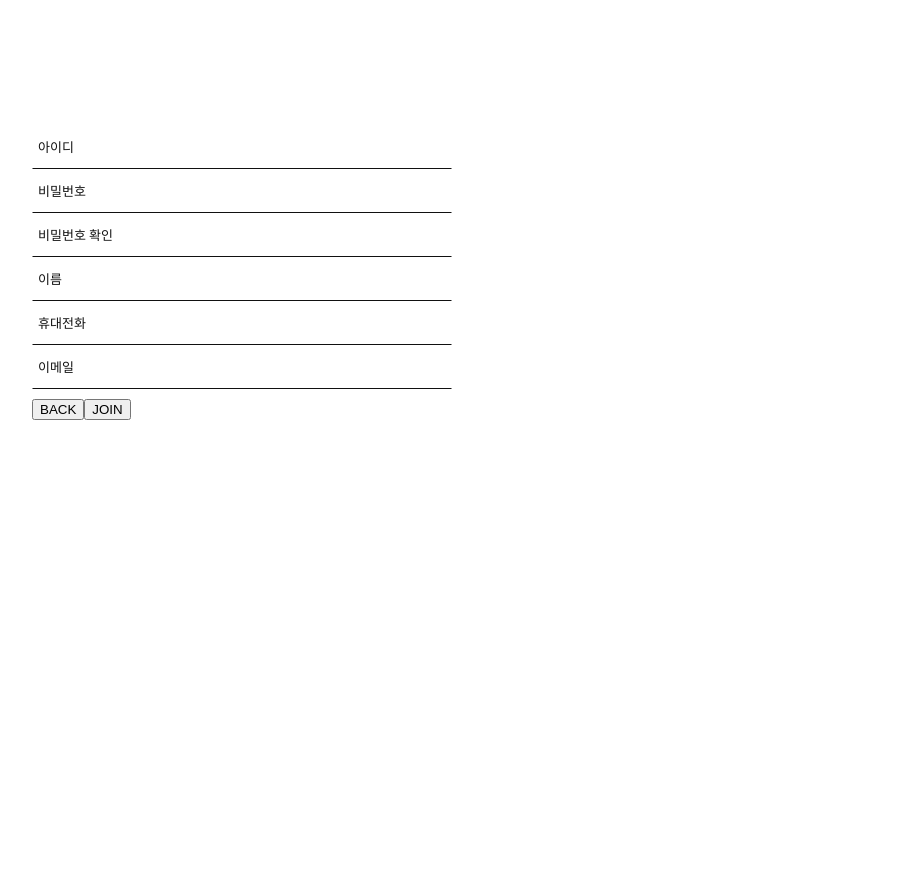
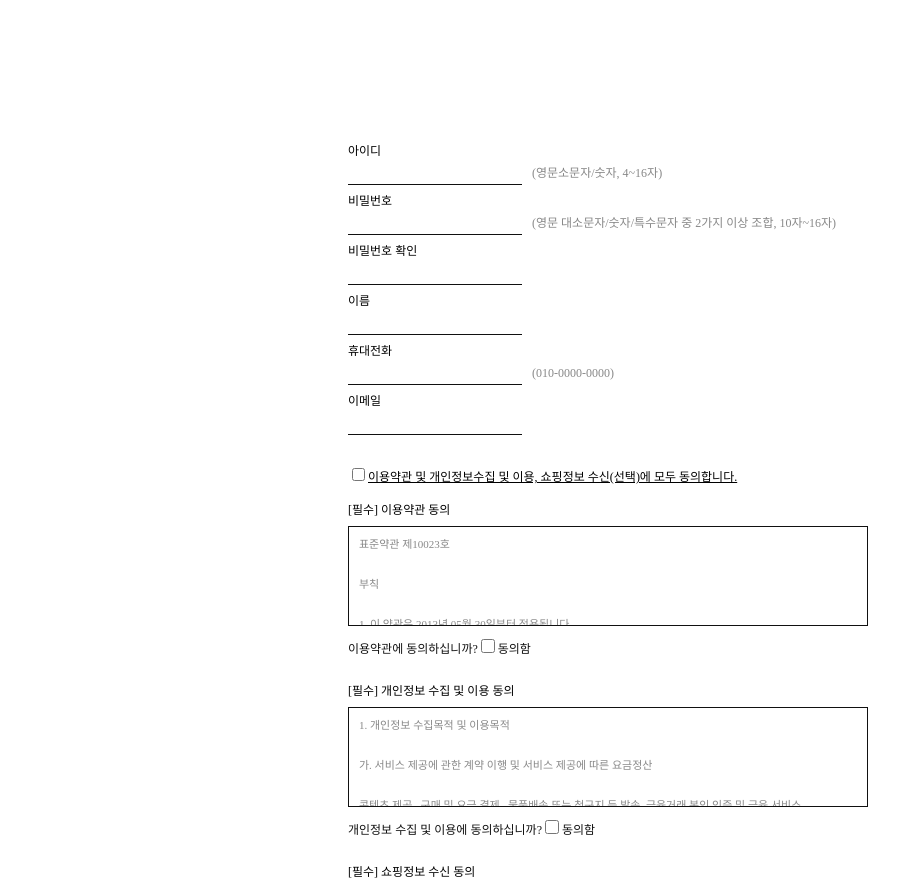
Before and after one commit to yongseongJang/Study_Web, a React app: page /signup in a window 1280 px wide. Shown: the top 887 px of the page, without its empty margins (32-931 px from the left). Before the commit the page ends 820 px from the top, so only its background shows below. Built offline with nearby package versions, Linux system fonts and the light colour scheme.

Commit message:
feat(client): develop sign up page

```diff
--- a/src/client/components/Input.tsx
+++ b/src/client/components/Input.tsx
@@ -5,6 +5,7 @@ interface InputProps {
   id: string;
   type: any;
   value: string;
+  info: string | undefined;
   onChange: () => void;
 }
 
@@ -19,6 +20,7 @@ function Input(props: InputProps) {
           value={props.value}
           onChange={props.onChange}
         />
+        <span className="Input__Label__Info">{props.info}</span>
       </label>
     </div>
   );
--- /dev/null
+++ b/src/client/components/Terms.tsx
@@ -0,0 +1,62 @@
+import * as React from "react";
+import { useState, useEffect } from "react";
+
+interface TermsProps {
+  head: string;
+  content: Array<string>;
+  tail: Array<string>;
+  agreeAllState?: boolean;
+}
+
+function Terms(props: TermsProps) {
+  const [checkBoxState, setCheckBoxState] = useState<Array<boolean>>(
+    Array(props.tail.length).fill(
+      props.agreeAllState ? props.agreeAllState : false,
+    ),
+  );
+
+  useEffect(() => {
+    setCheckBoxState(Array(props.tail.length).fill(props.agreeAllState));
+  }, [props.agreeAllState]);
+
+  const handleChange = (e: React.ChangeEvent) => {
+    const index = Number(e.target.id.split("_")[2]);
+
+    setCheckBoxState([
+      ...checkBoxState.slice(0, index),
+      !checkBoxState[index],
+      ...checkBoxState.slice(index + 1),
+    ]);
+  };
+
+  return (
+    <div className="Terms__AgreeArea">
+      <h3>{props.head}</h3>
+      <div className="Terms__AgreeArea__Content">
+        <div>
+          {props.content.map((phrases, index) => {
+            return <p key={index}>{phrases}</p>;
+          })}
+        </div>
+      </div>
+      <ul>
+        {props.tail.map((value, index) => {
+          return (
+            <li key={index}>
+              <span>{value}</span>
+              <input
+                id={`terms_check_${index}`}
+                type="checkbox"
+                onChange={handleChange}
+                checked={checkBoxState[index]}
+              />
+              <label htmlFor="terms_check">동의함</label>
+            </li>
+          );
+        })}
+      </ul>
+    </div>
+  );
+}
+
+export default Terms;
--- a/src/client/components/index.ts
+++ b/src/client/components/index.ts
@@ -1 +1,2 @@
 export { default as Input } from "./Input";
+export { default as Terms } from "./Terms";
--- a/src/client/containers/LoginForm.tsx
+++ b/src/client/containers/LoginForm.tsx
@@ -49,6 +49,7 @@ function LoginForm(props: LoginProps) {
                   label={formElement.config.elementLabel}
                   type={formElement.config.inputType}
                   value={formElement.config.value}
+                  info={formElement.config.info}
                   onChange={props.onChange}
                 />
               </div>
--- a/src/client/containers/SignUpForm.tsx
+++ b/src/client/containers/SignUpForm.tsx
@@ -1,11 +1,13 @@
 import * as React from "react";
+import { useState } from "react";
 import withForm from "../hocs/withForm";
 import signUpField from "../utils/fields/signUpField";
-import { Input } from "../components";
+import { Input, Terms } from "../components";
 import { signUpActions } from "../actions";
 
 import { IFields } from "../utils/fields/types";
 import { IUserInfo } from "../interfaces";
+import signUpTermsField from "../utils/fields/signUpTermsField";
 
 interface SignUpProps {
   renderElements: () => [];
@@ -17,6 +19,8 @@ interface SignUpProps {
 }
 
 function SignUpForm(props: SignUpProps) {
+  const [agreeAllState, setAgreeAllState] = useState<boolean>(false);
+
   let errorMessage = "";
 
   const handleSubmitClick = () => {
@@ -25,6 +29,10 @@ function SignUpForm(props: SignUpProps) {
     } else {
       props.submit(signUpActions.signUp)();
     }
+  };
+
+  const handleCheckBox = () => {
+    setAgreeAllState(!agreeAllState);
   };
 
   return (
@@ -44,20 +52,47 @@ function SignUpForm(props: SignUpProps) {
                   label={formElement.config.elementLabel}
                   type={formElement.config.inputType}
                   value={formElement.config.value}
+                  info={formElement.config.info ? formElement.config.info : ""}
                   onChange={props.onChange}
                 />
               </div>
             );
           })}
-        <button>BACK</button>
-        <button
-          className="SignUpForm__Button"
-          color="primary"
-          type="button"
-          onClick={handleSubmitClick}
-        >
-          JOIN
-        </button>
+
+        <div className="SignUpForm__AgreeAll">
+          <input
+            type="checkbox"
+            id="agree_all_check"
+            onChange={handleCheckBox}
+          ></input>
+          <label htmlFor="agree_all_check">
+            이용약관 및 개인정보수집 및 이용, 쇼핑정보 수신(선택)에 모두
+            동의합니다.
+          </label>
+        </div>
+        {signUpTermsField.map((field, index) => {
+          return (
+            <Terms
+              key={index}
+              head={field.head}
+              content={field.content}
+              tail={field.tail}
+              agreeAllState={agreeAllState}
+            />
+          );
+        })}
+        <div className="SignUpForm__BtnArea">
+          <a className="SignUpForm__BtnArea__Left" href="/">
+            BACK
+          </a>
+          <a
+            className="SignUpForm__BtnArea__Right"
+            href="#none"
+            onClick={handleSubmitClick}
+          >
+            JOIN
+          </a>
+        </div>
       </form>
     </div>
   );
--- a/src/client/styles/App.scss
+++ b/src/client/styles/App.scss
@@ -1,3 +1,4 @@
 @use "Reset";
 @use "Common";
 @use "Login";
+@use "SignUp";
--- a/src/client/styles/Common.scss
+++ b/src/client/styles/Common.scss
@@ -22,31 +22,3 @@ body {
   padding: 135px 0 400px 0;
   box-sizing: border-box;
 }
-
-.Input__Label {
-  display: block;
-  width: 418px;
-  margin: 0 0 10px;
-  border: 1px solid #fff;
-  border-bottom: 1px solid #111;
-  color: #111;
-  font-size: 13px;
-  font-weight: 400;
-}
-.Input__Label span {
-  float: left;
-  width: 80px;
-  padding: 5px 0 10px 5px;
-  color: #111;
-  text-transform: uppercase;
-  font-size: 13px;
-  font-weight: 400;
-}
-.Input__Label input {
-  // float: left;
-  width: 320px;
-  height: 30px;
-  border: 0 none;
-  color: #111;
-  text-transform: none;
-}
--- a/src/client/styles/SignUp.scss
+++ b/src/client/styles/SignUp.scss
@@ -0,0 +1,112 @@
+.SignUpForm {
+  width: 100%;
+  max-width: 520px;
+  margin: 0 auto;
+}
+
+.SignUpForm .Input__Label span {
+  width: 100%;
+  display: block;
+  border: none;
+  padding: 10px 0 3px 0;
+  text-align: left;
+  font-size: 12px;
+  text-transform: capitalize;
+  letter-spacing: 0px;
+  font-weight: 300;
+}
+
+.SignUpForm .Input__Label input {
+  width: 170px;
+  height: 22px;
+  margin-right: 10px;
+  border: 0;
+  border-bottom: 1px solid #111;
+}
+
+.SignUpForm .Input__Label__Info {
+  display: inline !important;
+  color: #888;
+}
+
+.SignUpForm__AgreeAll {
+  padding: 30px 0 20px 0;
+  text-decoration: underline;
+}
+
+.SignUpForm__AgreeAll > label {
+  font-size: 12px;
+  font-weight: 400;
+}
+
+.SignUpForm__BtnArea {
+  margin: 50px 0 0 0;
+  text-align: center;
+  text-transform: uppercase;
+  font-size: 12px;
+}
+
+.SignUpForm__BtnArea > a {
+  color: #111;
+  font-size: 13px;
+  font-weight: 400;
+  text-transform: uppercase;
+}
+
+.SignUpForm__BtnArea > a:hover {
+  color: #888;
+}
+
+.SignUpForm__BtnArea__Left {
+  float: left;
+  margin: 0 5px 0 0;
+}
+
+.SignUpForm__BtnArea__Right {
+  float: right;
+  margin: 0 0 0 5px;
+}
+
+.SignUpForm .Terms__AgreeArea > h3 {
+  font-weight: 500;
+  font-size: 12px;
+  padding: 0 0 10px 0;
+}
+
+.SignUpForm .Terms__AgreeArea > ul {
+  padding: 0 0 30px 0;
+  color: #111;
+  letter-spacing: 0px;
+  font-size: 12px;
+}
+
+.SignUpForm .Terms__AgreeArea > ul > li > input[type="checkbox"] {
+  width: 14px;
+  height: 14px;
+  margin: 3px 3px 0 3px;
+  padding: 0;
+  border: 0;
+  top: -50%;
+}
+
+.SignUpForm .Terms__AgreeArea__Content {
+  margin: 0 0 10px 0;
+  width: 100%;
+  overflow: auto;
+  box-sizing: border-box;
+  height: 100px;
+  font-size: 11px;
+  line-height: 15px;
+  letter-spacing: 0px;
+  padding: 10px;
+  color: #888;
+  border: 1px solid #111;
+}
+
+.SignUpForm .Terms__AgreeArea__Content > div {
+  word-wrap: break-word;
+}
+
+.SignUpForm .Terms__AgreeArea__Content > div > p {
+  padding: 0 0 25px;
+}
--- a/src/client/utils/fields/signUpField.ts
+++ b/src/client/utils/fields/signUpField.ts
@@ -11,6 +11,7 @@ const signUpField: { [key: string]: IFields } = {
     },
     valid: false,
     errorMessage: "아이디 항목은 필수 입력값입니다.",
+    info: "(영문소문자/숫자, 4~16자)",
   },
   pw: {
     elementLabel: "비밀번호",
@@ -22,6 +23,7 @@ const signUpField: { [key: string]: IFields } = {
     },
     valid: false,
     errorMessage: "비밀번호 항목은 필수 입력값입니다.",
+    info: "(영문 대소문자/숫자/특수문자 중 2가지 이상 조합, 10자~16자)",
   },
   pw_check: {
     elementLabel: "비밀번호 확인",
@@ -53,6 +55,7 @@ const signUpField: { [key: string]: IFields } = {
     },
     valid: false,
     errorMessage: "휴대전화 항목은 필수 입력값입니다.",
+    info: "(010-0000-0000)",
   },
   email: {
     elementLabel: "이메일",
--- /dev/null
+++ b/src/client/utils/fields/signUpTermsField.ts
@@ -0,0 +1,55 @@
+import { ITerms } from "../../utils/fields/types";
+import * as React from "react";
+
+const signUpTermsField: Array<ITerms> = [
+  {
+    head: "[필수] 이용약관 동의",
+    content: [
+      "표준약관 제10023호",
+      "부칙",
+      "1. 이 약관은 2013년 05월 30일부터 적용됩니다.",
+    ],
+    tail: ["이용약관에 동의하십니까?"],
+  },
+  {
+    head: "[필수] 개인정보 수집 및 이용 동의",
+    content: [
+      "1. 개인정보 수집목적 및 이용목적",
+      "가. 서비스 제공에 관한 계약 이행 및 서비스 제공에 따른 요금정산",
+      "콘텐츠 제공 , 구매 및 요금 결제 , 물품배송 또는 청구지 등 발송 ,금융거래 본인 인증 및 금융 서비스",
+      "나. 회원 관리",
+      "회원제 서비스 이용에 따른 본인확인 , 개인 식별 , 불량회원의 부정 이용 방지와 비인가 사용 방지 , 가입 의사 확인 , 연령확인 , 만14세 미만 아동 개인정보 수집 시 법정 대리인 동의여부 확인, 불만처리 등 민원처리 , 고지사항 전달",
+      "2. 수집하는 개인정보 항목 : 이름 , 생년월일 , 성별 , 로그인ID , 비밀번호 , 자택 전화번호 , 휴대전화번호 , 이메일 , 14세미만 가입자의 경우 법정대리인의 정보",
+      "3. 개인정보의 보유기간 및 이용기간",
+      "원칙적으로, 개인정보 수집 및 이용목적이 달성된 후에는 해당 정보를 지체 없이 파기합니다. 단, 다음의 정보에 대해서는 아래의 이유로 명시한 기간동안 보존합니다.",
+      "가. 회사 내부 방침에 의한 정보 보유 사유",
+      "o 부정거래 방지 및 쇼핑몰 운영방침에 따른 보관 : OO년",
+      "나. 관련 법령에 의한 정보보유 사유",
+      "o 계약 또는 청약철회 등에 관한 기록",
+      "-보존이유 : 전자상거래등에서의소비자보호에관한법률",
+      "-보존기간 : 5년",
+      "o 대금 결제 및 재화 등의 공급에 관한 기록",
+      "-보존이유: 전자상거래등에서의소비자보호에관한법률",
+      "-보존기간 : 5년&nbsp;",
+      "o 소비자 불만 또는 분쟁처리에 관한 기록",
+      "-보존이유: 전자상거래등에서의소비자보호에관한법률",
+      "-보존기간 : 3년&nbsp;",
+      "o 로그 기록&nbsp;",
+      "-보존이유: 통신비밀보호법",
+      "-보존기간 : 3개월",
+      "※ 동의를 거부할 수 있으나 거부시 회원 가입이 불가능합니다.",
+    ],
+    tail: ["개인정보 수집 및 이용에 동의하십니까?"],
+  },
+  {
+    head: "[필수] 쇼핑정보 수신 동의",
+    content: [
+      "할인쿠폰 및 혜택, 이벤트, 신상품 소식 등 쇼핑몰에서 제공하는 유익한 쇼핑정보를 SMS나 이메일로 받아보실 수 있습니다.",
+      "단, 주문/거래 정보 및 주요 정책과 관련된 내용은 수신동의 여부와 관계없이 발송됩니다.",
+      "선택 약관에 동의하지 않으셔도 회원가입은 가능하며, 회원가입 후 회원정보수정 페이지에서 언제든지 수신여부를 변경하실 수 있습니다.",
+    ],
+    tail: ["SMS 수신을 동의하십니까?", "이메일 수신을 동의하십니까?"],
+  },
+];
+
+export default signUpTermsField;
```
Also changed, not shown: src/client/styles/Login.scss (+29 -1 lines), src/client/utils/fields/types.ts (+9 -0 lines).
